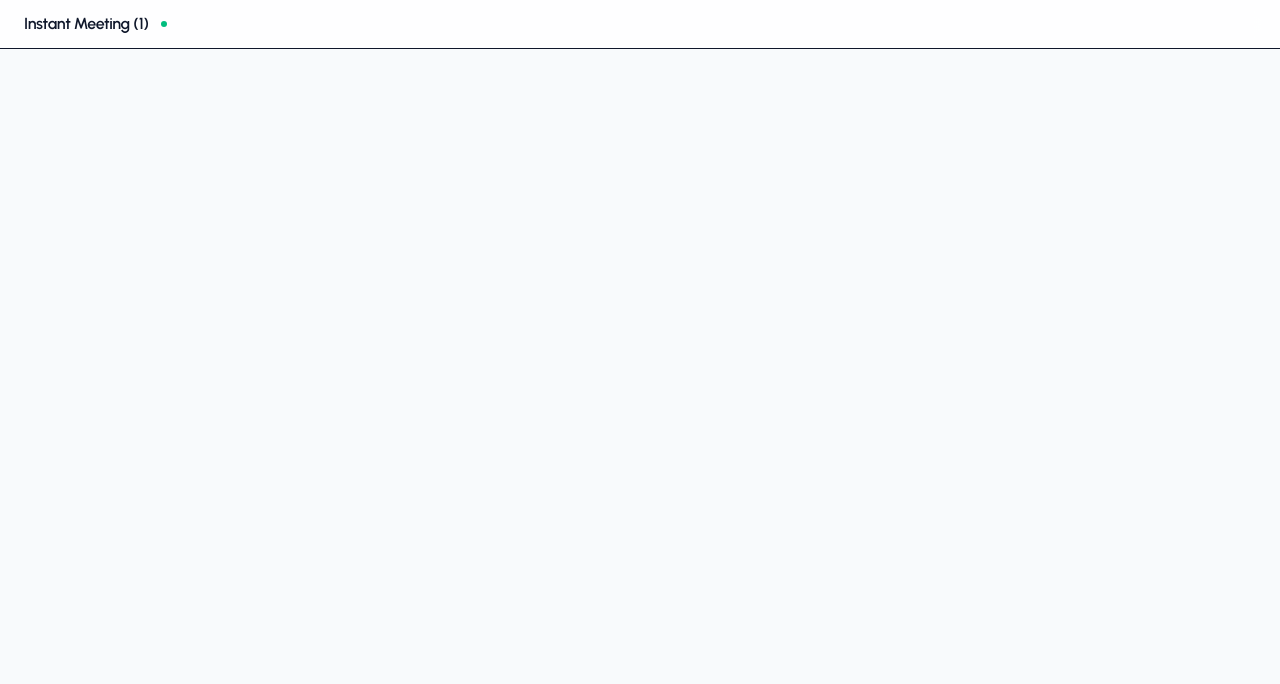
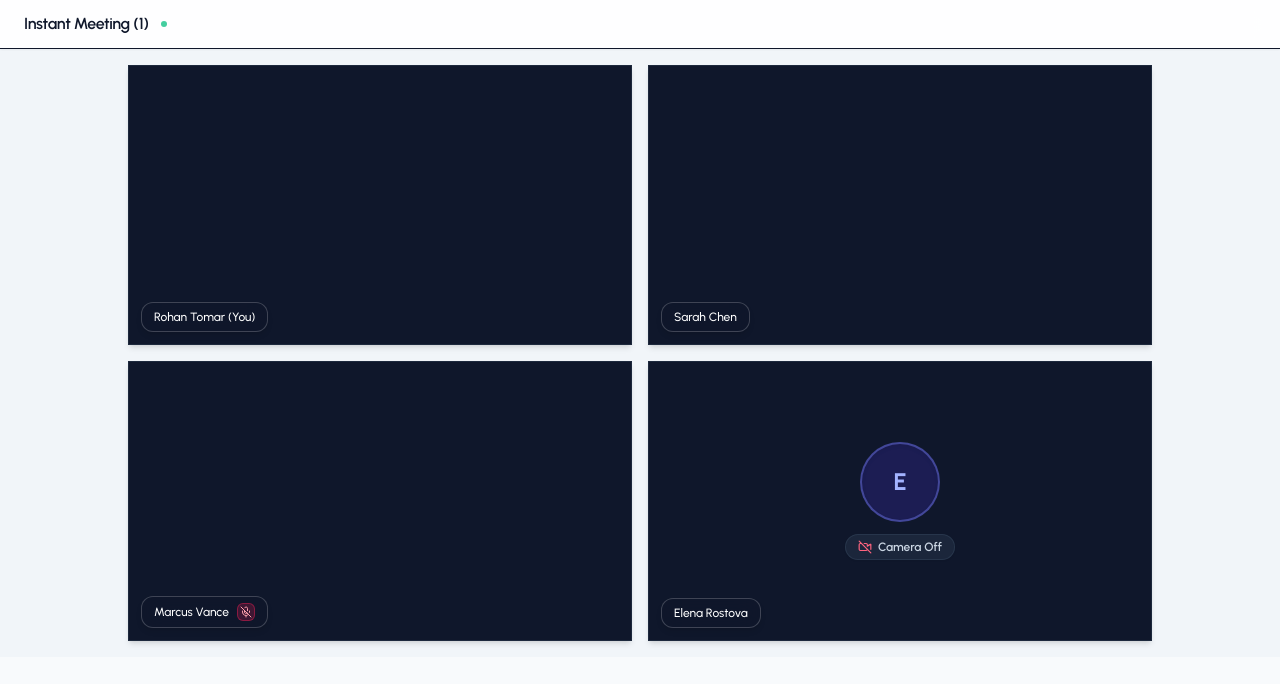
Before and after one commit to Rohan-218/MeetUp, a React (Vite) app in the folder client/: page /meeting/1 in a window 1280 px wide. Shown: the top 684 px of the page. Built offline with nearby package versions, Linux system fonts and the light colour scheme; no server answers.

Commit message:
Fix typo in totalParticipant variable and update VideoTitle component to use charAt method for name display; integrate VideoGrid into MeetingRoom component

```diff
--- a/client/src/components/meeting/VideoGrid.jsx
+++ b/client/src/components/meeting/VideoGrid.jsx
@@ -3,7 +3,7 @@ import VideoTitle from './VideoTitle';
 
 const VideoGrid = ({localStream, localUser, remoteUsers, audioEnabled, videoEnabled}) => {
 
-	const totalParticipant = 1 + remoteUsers.length;
+	const totalParticipants = 1 + remoteUsers.length;
 
 	//  Determine grid columns dynamically
 	const getGridClass = () => {
--- a/client/src/components/meeting/VideoTitle.jsx
+++ b/client/src/components/meeting/VideoTitle.jsx
@@ -1,4 +1,4 @@
-import React, { useRef } from "react";
+import React, { useRef, useEffect } from "react";
 import { MicOffIcon, UserIcon, VideoOffIcon } from "lucide-react";
 
 const VideoTitle = ({stream, name, isLocal = false, audioEnabled = true, videoEnabled = true}) => {
@@ -32,7 +32,7 @@ const VideoTitle = ({stream, name, isLocal = false, audioEnabled = true, videoEn
               flex items-center justify-center text-indigo-300 text-2xl font-bold uppercase
               shadow-inner"
           >
-            {name ? name.CharAt(0) : <UserIcon className="w-8 h-8" />}
+            {name ? name.charAt(0) : <UserIcon className="w-8 h-8" />}
           </div>
 
           <span
--- a/client/src/pages/MeetingRoom.jsx
+++ b/client/src/pages/MeetingRoom.jsx
@@ -1,6 +1,8 @@
 import React, { useCallback, useState } from 'react';
 import { useNavigate, useParams } from 'react-router-dom';
 import { dummyMeetingDetails, dummyUser } from '../assets/asset';
+import VideoGrid from '../components/meeting/VideoGrid';
+import useWebRTC from "../hooks/useWebRTC";
 
 const MeetingRoom = () => {
 
@@ -13,6 +15,10 @@ const MeetingRoom = () => {
   const handleMeetingEnded = useCallback(() => {
     navigate('/dashboard')
   }, [navigate]);
+
+  // Initialize WebRTC
+  const {localStream, remoteUsers, audioEnabled, videoEnabled, toggleAudio, toggleVideo, endMeeting}
+    = useWebRTC(meetingId, userData, handleMeetingEnded)
 
   const isHost = true;
 
@@ -37,9 +43,15 @@ const MeetingRoom = () => {
       </header>
 
       {/* Main Content Area */}
-      <div>
+      <div className="flex-1 flex overflow-hidden relative">
         {/* Video Grid Center */}
-
+        <VideoGrid
+          localStream={localStream}
+          localUser={userData}
+          remoteUsers={remoteUsers}
+          audioEnabled={audioEnabled}
+          videoEnabled={videoEnabled}
+        />
         {/* In Meeting Chat Drawer */}
 
         {/* Participant Drawer */}
```
